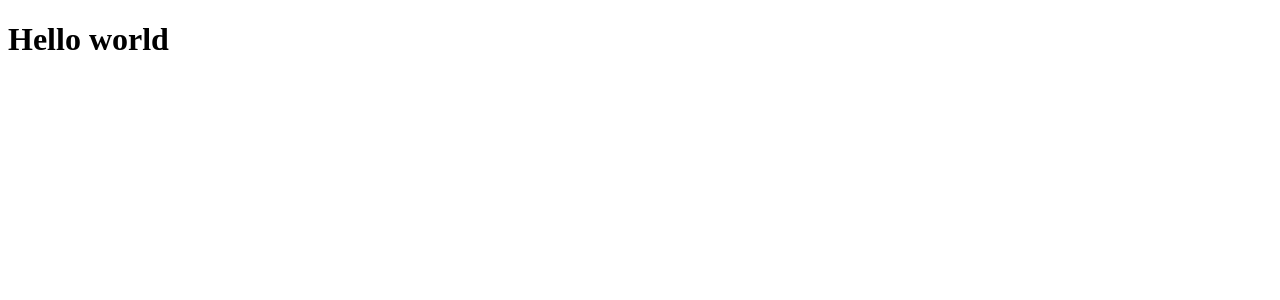
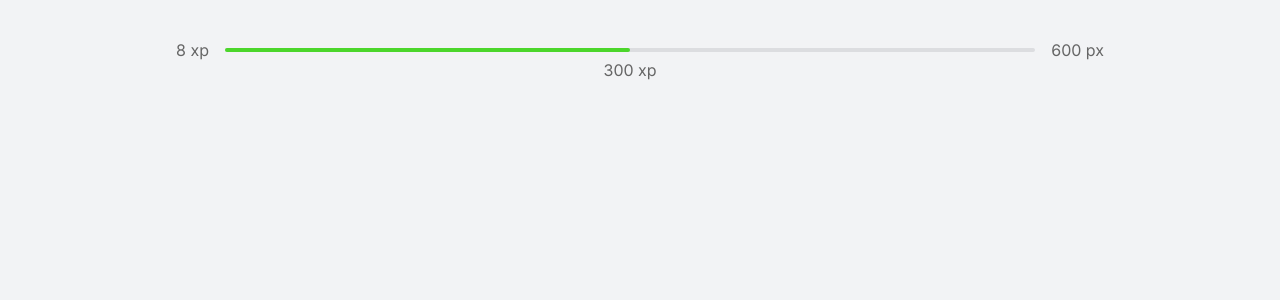
Before and after one commit to TakayukiKomatsu/moveit-next, a Next.js app: page / in a window 1280 px wide. Shown: the top 300 px of the page. Built offline with nearby package versions, Linux system fonts and the light colour scheme.

Commit message:
convert React Project in Next, add _document and _app

```diff
--- a/pages/index.tsx
+++ /dev/null
@@ -1,3 +0,0 @@
-export default function Home() {
-  return <h1>Hello world</h1>;
-}
--- /dev/null
+++ b/src/components/ExperienceBar.tsx
@@ -0,0 +1,16 @@
+export default function ExperienceBar() {
+  return (
+    <header className="experience-bar">
+      <span>8 xp</span>
+
+      <div className="">
+        <div style={{ width: "50%" }} />
+        <span className="current-experience" style={{ left: "50%" }}>
+          300 xp
+        </span>
+      </div>
+
+      <span>600 px</span>
+    </header>
+  );
+}
--- a/pages/_app.tsx
+++ b/src/pages/_app.tsx
@@ -1,3 +1,5 @@
+import "../styles/global.css";
+
 function MyApp({ Component, pageProps }) {
   return <Component {...pageProps} />;
 }
--- /dev/null
+++ b/src/pages/_document.tsx
@@ -0,0 +1,22 @@
+import Document, { Head, Html, Main, NextScript } from "next/document";
+
+export default class MyDocument extends Document {
+  render() {
+    return (
+      <Html>
+        <Head>
+          <link rel="preconnect" href="https://fonts.gstatic.com" />
+
+          <link
+            href="https://fonts.googleapis.com/css2?family=Inter:wght@400;500;600&family=Rajdhani:wght@600&display=swap"
+            rel="stylesheet"
+          />
+        </Head>
+        <body>
+          <Main />
+          <NextScript />
+        </body>
+      </Html>
+    );
+  }
+}
--- /dev/null
+++ b/src/pages/index.tsx
@@ -0,0 +1,11 @@
+import ExperienceBar from "../components/ExperienceBar";
+
+function App() {
+  return (
+    <div className="container">
+      <ExperienceBar />
+    </div>
+  );
+}
+
+export default App;
--- /dev/null
+++ b/src/styles/global.css
@@ -0,0 +1,96 @@
+:root {
+  --white: #fff;
+  --background: #f2f3f5;
+  --gray-line: #dcdde0;
+  --text: #666666;
+  --text-highlight: #b3b9ff;
+  --title: #2e384d;
+  --red: #e83f5b;
+  --green: #4cd62b;
+  --blue: #5965e0;
+  --blue-dark: #4953b8;
+  --blue-twitter: #2aa9e0;
+}
+
+* {
+  margin: 0;
+  padding: 0;
+  box-sizing: border-box;
+}
+
+@media (max-width: 1000px) {
+  html {
+    font-size: 93.75%;
+  }
+}
+
+@media (max-width: 720px) {
+  html {
+    font-size: 87.5%;
+  }
+}
+
+body {
+  background-color: var(--background);
+  color: var(--text);
+}
+
+body,
+input,
+textarea,
+button {
+  font: 400 1rem "Inter", sans-serif;
+}
+
+button {
+  cursor: pointer;
+}
+
+a {
+  color: inherit;
+  text-decoration: none;
+}
+
+.container {
+  height: 100vh;
+  max-width: 992px;
+  margin: 0 auto;
+  padding: 2.5rem 2rem;
+
+  display: flex;
+  flex-direction: column;
+}
+
+.experience-bar {
+  display: flex;
+  justify-content: space-between;
+  align-items: center;
+}
+
+.experience-bar span {
+  font-size: 1rem;
+}
+
+.experience-bar > div {
+  flex: 1;
+  height: 4px;
+  border-radius: 4px;
+
+  background-color: var(--gray-line);
+  margin: 0 1rem;
+  position: relative;
+}
+
+.experience-bar > div > div {
+  height: 4px;
+  border-radius: 4px;
+
+  background-color: var(--green);
+}
+
+span.current-experience {
+  position: absolute;
+  top: 12px;
+
+  transform: translateX(-50%);
+}
```
